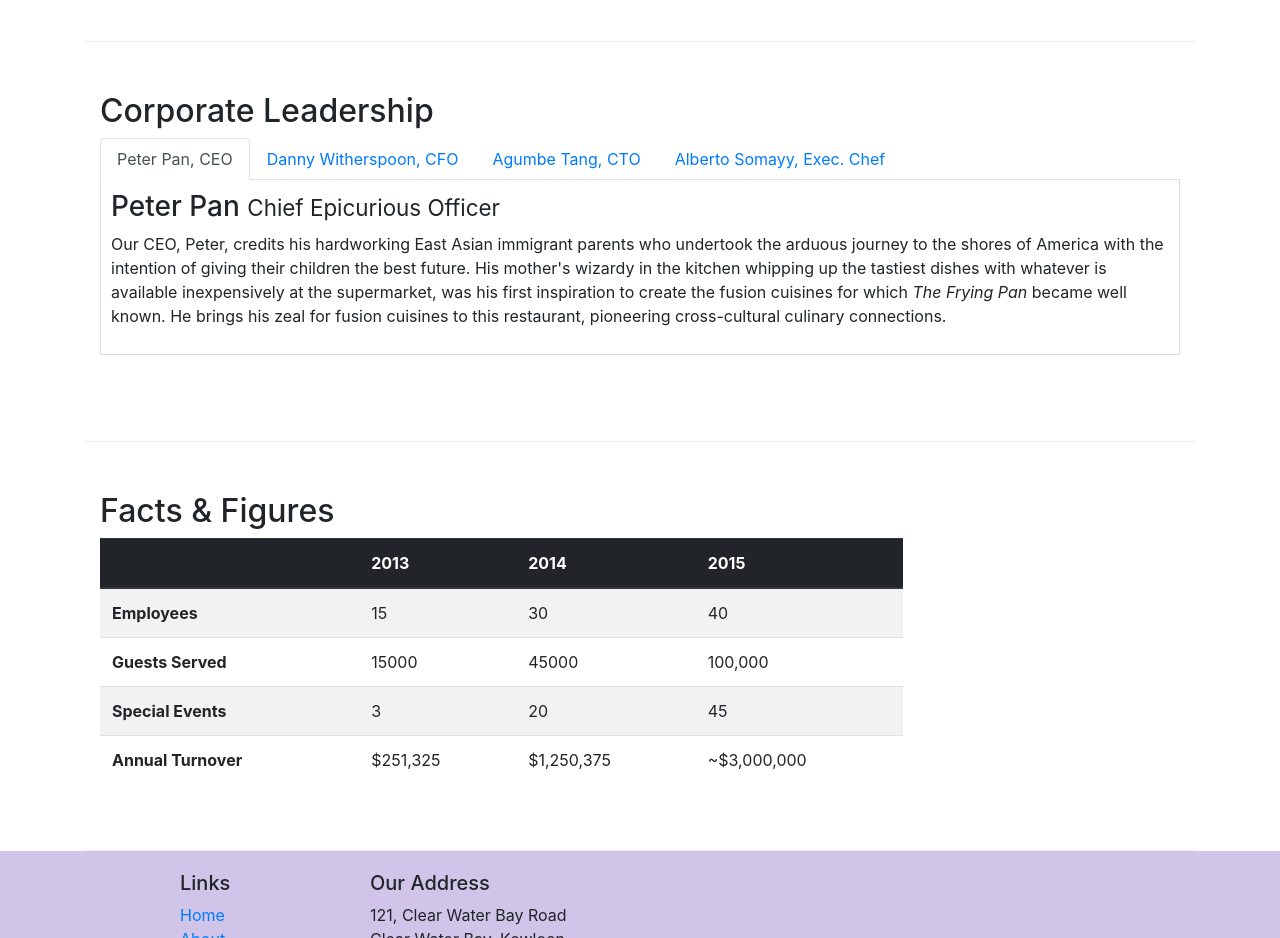
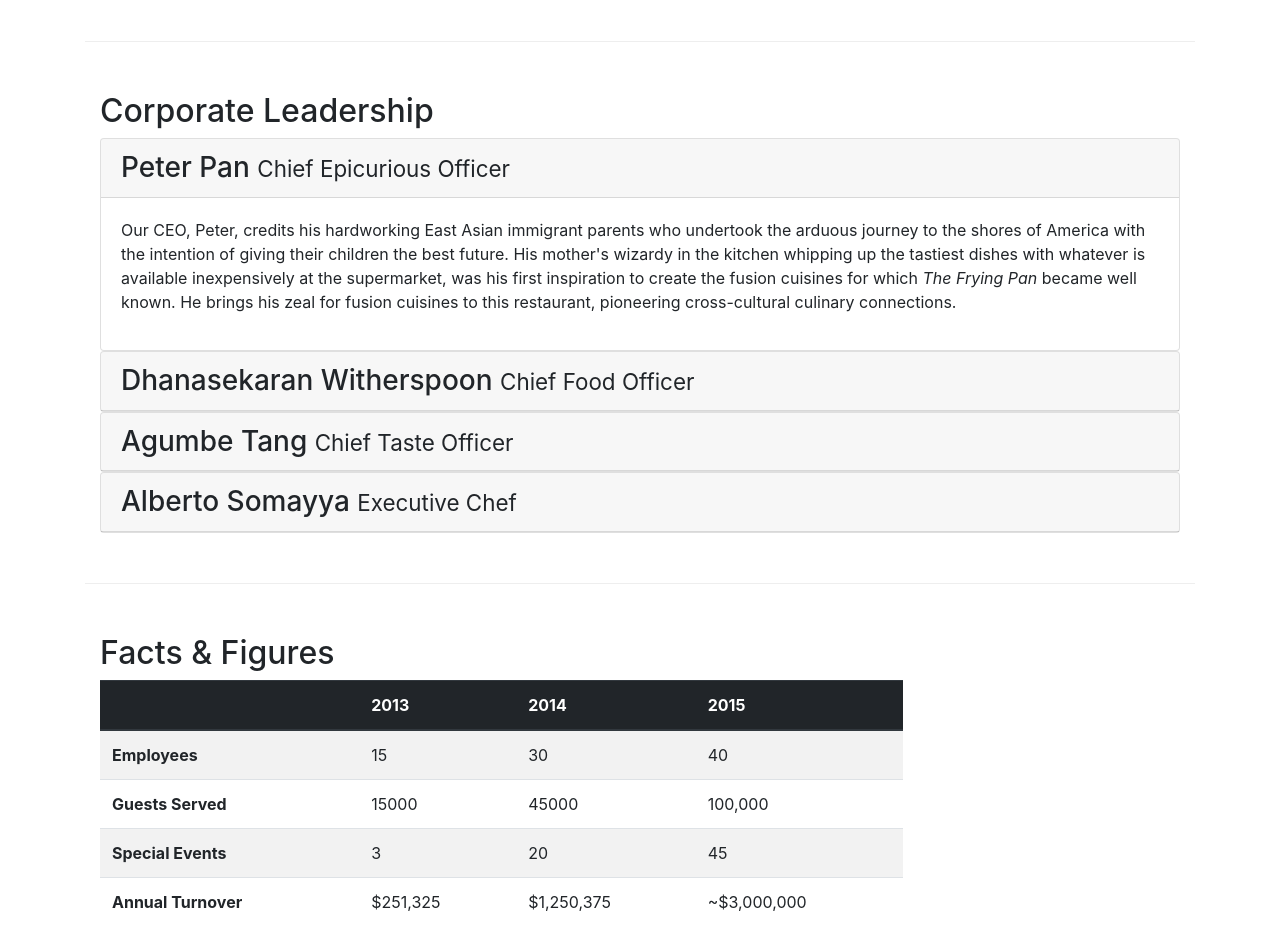
Before and after one commit to Simek13/Coursera-Bootstrap4, a website: page Bootstrap4/conFusion/aboutus.html in a window 1280 px wide. Shown: the part 880-1818 px from the top of the page. Drawn offline with nearby package versions, Linux system fonts and the light colour scheme.

Commit message:
accordion

```diff
--- a/Bootstrap4/conFusion/aboutus.html
+++ b/Bootstrap4/conFusion/aboutus.html
@@ -108,44 +108,69 @@
             <div class="col-12">
                 <h2>Corporate Leadership</h2>
 
-                <ul class="nav nav-tabs">
-                    <li class="nav-item">
-                        <a class="nav-link active" href="#peter"
-                            role="tab" data-toggle="tab">Peter Pan, CEO</a>
-                    </li>
-                    <li class="nav-item">
-                        <a class="nav-link" href="#danny"
-                            role="tab" data-toggle="tab">Danny Witherspoon, CFO</a>
-                    </li>
-                    <li class="nav-item">
-                        <a class="nav-link" href="#agumbe"
-                            role="tab" data-toggle="tab">Agumbe Tang, CTO</a>
-                    </li>
-                    <li class="nav-item">
-                        <a class="nav-link" href="#alberto"
-                            role="tab" data-toggle="tab">Alberto Somayy, Exec. Chef</a>
-                    </li>
-                </ul>
 
-                <div class="tab-content">
-                    <div role="tabpanel" class="tab-pane fade show active" id="peter">
-                        <h3>Peter Pan <small>Chief Epicurious Officer</small></h3>
-                        <p class="d-none d-sm-block">Our CEO, Peter, credits his hardworking East Asian immigrant parents who undertook the arduous journey to the shores of America with the intention of giving their children the best future. His mother's wizardy in the kitchen whipping up the tastiest dishes with whatever is available inexpensively at the supermarket, was his first inspiration to create the fusion cuisines for which <em>The Frying Pan</em> became well known. He brings his zeal for fusion cuisines to this restaurant, pioneering cross-cultural culinary connections.</p>
+                <div id="accordion">
+                    <div class="card">
+                        <div class="card-header" role="tab id="peterhead">
+                            <h3 class="mb-0">
+                                <a data-toggle="collapse" data-target="#peter">
+                                    Peter Pan <small>Chief Epicurious Officer</small></h3>
+                                </a>
+                            </h3>
+                        </div>
+                            <div role="tabpanel" class="collapse show" id="peter" data-parent="#accordion">
+                                <div class="card-body">
+                                    <p class="d-none d-sm-block">Our CEO, Peter, credits his hardworking East Asian immigrant parents who undertook the arduous journey to the shores of America with the intention of giving their children the best future. His mother's wizardy in the kitchen whipping up the tastiest dishes with whatever is available inexpensively at the supermarket, was his first inspiration to create the fusion cuisines for which <em>The Frying Pan</em> became well known. He brings his zeal for fusion cuisines to this restaurant, pioneering cross-cultural culinary connections.</p>
+                                </div>
+                            </div>
+                        </div>
+
+
+
+                    <div class="card">
+                        <div class="card-header" role="tab id="dannyhead">
+                            <h3 class="mb-0">
+                                <a data-toggle="collapse" data-target="#danny">
+                                    Dhanasekaran Witherspoon <small>Chief Food Officer</small>
+                                </a>
+                            </h3>
+                        </div>
+                        <div class="collapse" id="danny" data-parent="#accordion">
+                            <div class="card-body">
+                                <p class="d-none d-sm-block">Our CFO, Danny, as he is affectionately referred to by his colleagues, comes from a long established family tradition in farming and produce. His experiences growing up on a farm in the Australian outback gave him great appreciation for varieties of food sources. As he puts it in his own words, <em>Everything that runs, wins, and everything that stays, pays!</em></p>
+                            </div>
+                        </div>
                     </div>
 
-                    <div role="tabpanel" class="tab-pane fade" id="danny">
-                        <h3>Dhanasekaran Witherspoon <small>Chief Food Officer</small></h3>
-                        <p class="d-none d-sm-block">Our CFO, Danny, as he is affectionately referred to by his colleagues, comes from a long established family tradition in farming and produce. His experiences growing up on a farm in the Australian outback gave him great appreciation for varieties of food sources. As he puts it in his own words, <em>Everything that runs, wins, and everything that stays, pays!</em></p>
+                    <div class="card">
+                        <div class="card-header" role="tab id="agumbehead">
+                            <h3 class="mb-0">
+                                <a data-toggle="collapse" data-target="#agumbe">
+                                    Agumbe Tang <small>Chief Taste Officer</small>
+                                </a>
+                            </h3>
+                        </div>
+                        <div class="collapse" id="agumbe" data-parent="#accordion">
+                            <div class="card-body">
+                                <p class="d-none d-sm-block">Blessed with the most discerning gustatory sense, Agumbe, our CTO, personally ensures that every dish that we serve meets his exacting tastes. Our chefs dread the tongue lashing that ensues if their dish does not meet his exacting standards. He lives by his motto, <em>You click only if you survive my lick.</em></p>
+                                </div>
+                        </div>
                     </div>
 
-                    <div role="tabpanel" class="tab-pane fade" id="agumbe">
-                        <h3>Agumbe Tang <small>Chief Taste Officer</small></h3>
-                        <p class="d-none d-sm-block">Blessed with the most discerning gustatory sense, Agumbe, our CTO, personally ensures that every dish that we serve meets his exacting tastes. Our chefs dread the tongue lashing that ensues if their dish does not meet his exacting standards. He lives by his motto, <em>You click only if you survive my lick.</em></p>
-                    </div>
 
-                    <div role="tabpanel" class="tab-pane fade" id="alberto">
-                        <h3>Alberto Somayya <small>Executive Chef</small></h3>
-                        <p class="d-none d-sm-block">Award winning three-star Michelin chef with wide International experience having worked closely with whos-who in the culinary world, he specializes in creating mouthwatering Indo-Italian fusion experiences. He says, <em>Put together the cuisines from the two craziest cultures, and you get a winning hit! Amma Mia!</em></p>
+                    <div class="card">
+                        <div class="card-header" role="tab id="agumbehead">
+                            <h3 class="mb-0">
+                                <a data-toggle="collapse" data-target="#alberto">
+                                    Alberto Somayya <small>Executive Chef</small>
+                                </a>
+                            </h3>
+                        </div>
+                        <div class="collapse" id="alberto" data-parent="#accordion">
+                            <div class="card-body">
+                                <p class="d-none d-sm-block">Award winning three-star Michelin chef with wide International experience having worked closely with whos-who in the culinary world, he specializes in creating mouthwatering Indo-Italian fusion experiences. He says, <em>Put together the cuisines from the two craziest cultures, and you get a winning hit! Amma Mia!</em></p>
+                            </div>
+                        </div>
                     </div>
                 </div>
             </div>
```
